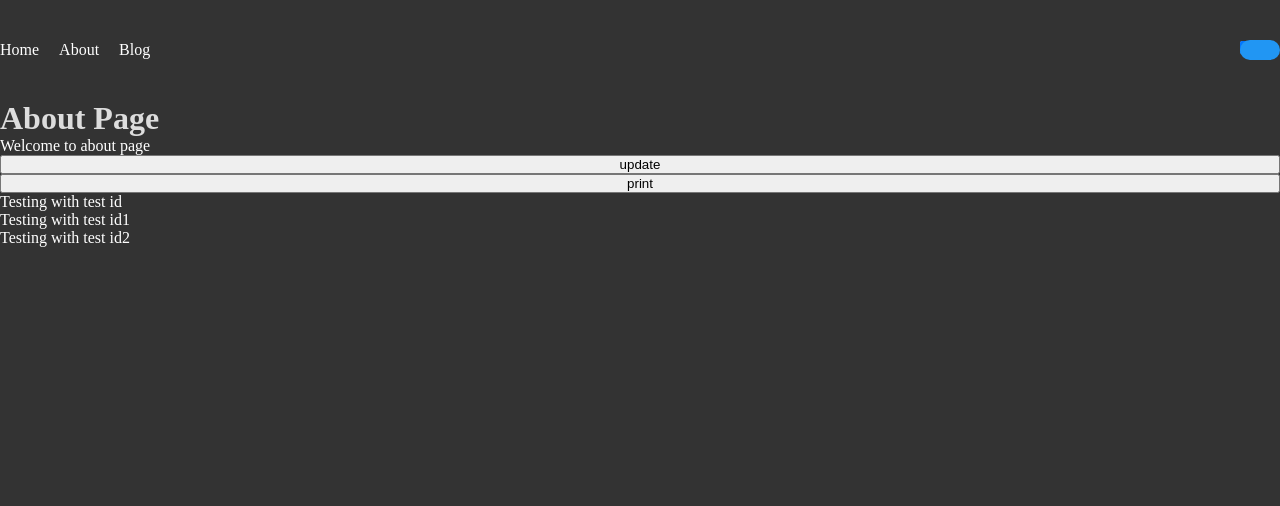
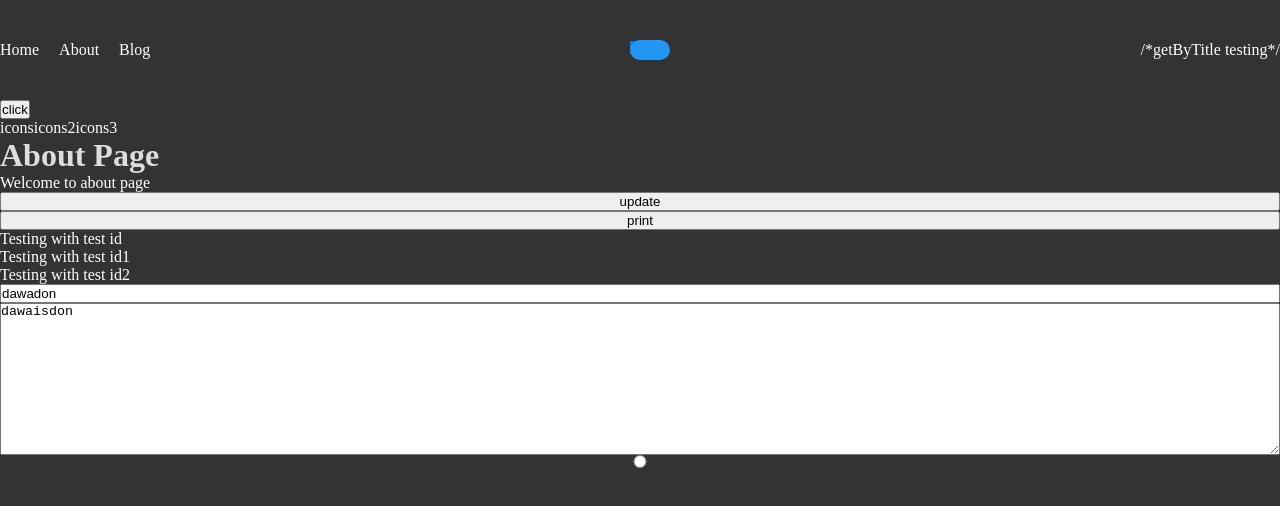
Before and after one commit to gyalche/react-test-cases, a React (Create React App) app: page /about in a window 1280 px wide. Shown: the top 506 px of the page. Built offline with nearby package versions, Linux system fonts and the light colour scheme.

Commit message:
getByDisplayValue getAllByDisplayValue getByTitle getAllByTitle

```diff
--- a/src/About.jsx
+++ b/src/About.jsx
@@ -14,6 +14,9 @@ const About = () => {
       <div data-testid="id-test">Testing with test id1</div>
       <div data-testid="id-test">Testing with test id2</div>
 
+      <input type="text" defaultValue={"dawadon"} />
+      <textarea name="" id="" cols="30" rows="10" defaultValue={"dawaisdon"}></textarea>
+      <input type="radio" defaultValue={"dawadon"} />
     </div>
   )
 }
--- a/src/Navbar.jsx
+++ b/src/Navbar.jsx
@@ -6,6 +6,7 @@ const Navbar = () => {
   const theme=useTheme();
   console.log("mytheme", theme)
   return (
+    <>
     <nav className="nav">
       <div>
         <Link to='/'>Home</Link>
@@ -19,7 +20,16 @@ const Navbar = () => {
 
         </label>
       </div>
+      /*getByTitle testing*/
+
     </nav>
+    <button title="click me button">click</button>
+    <br />
+    <span title="myicons">icons</span>
+    <span title="myicons1">icons2</span>
+    <span title="myicons1">icons3</span>
+
+    </>
   )
 }
 
```
Also changed, not shown: 1 other file (tests, documents, lock files or other folders).
